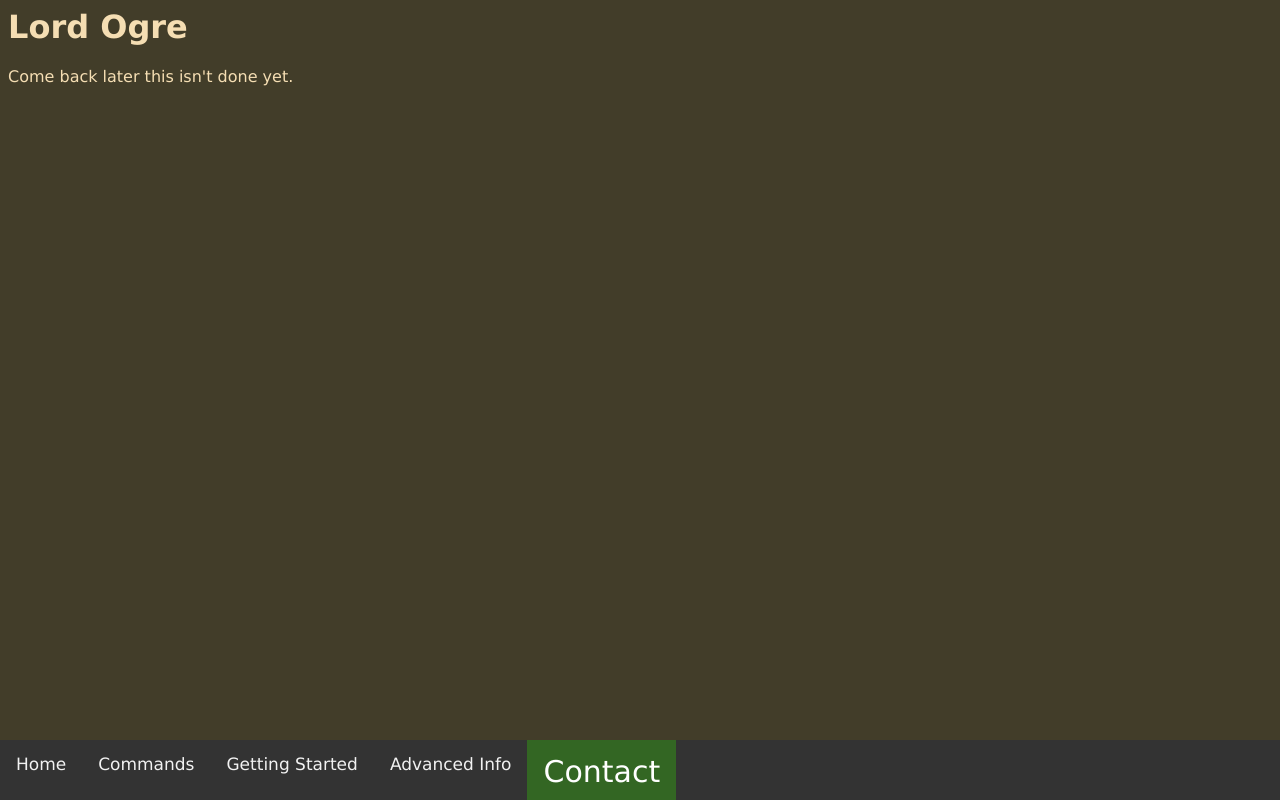
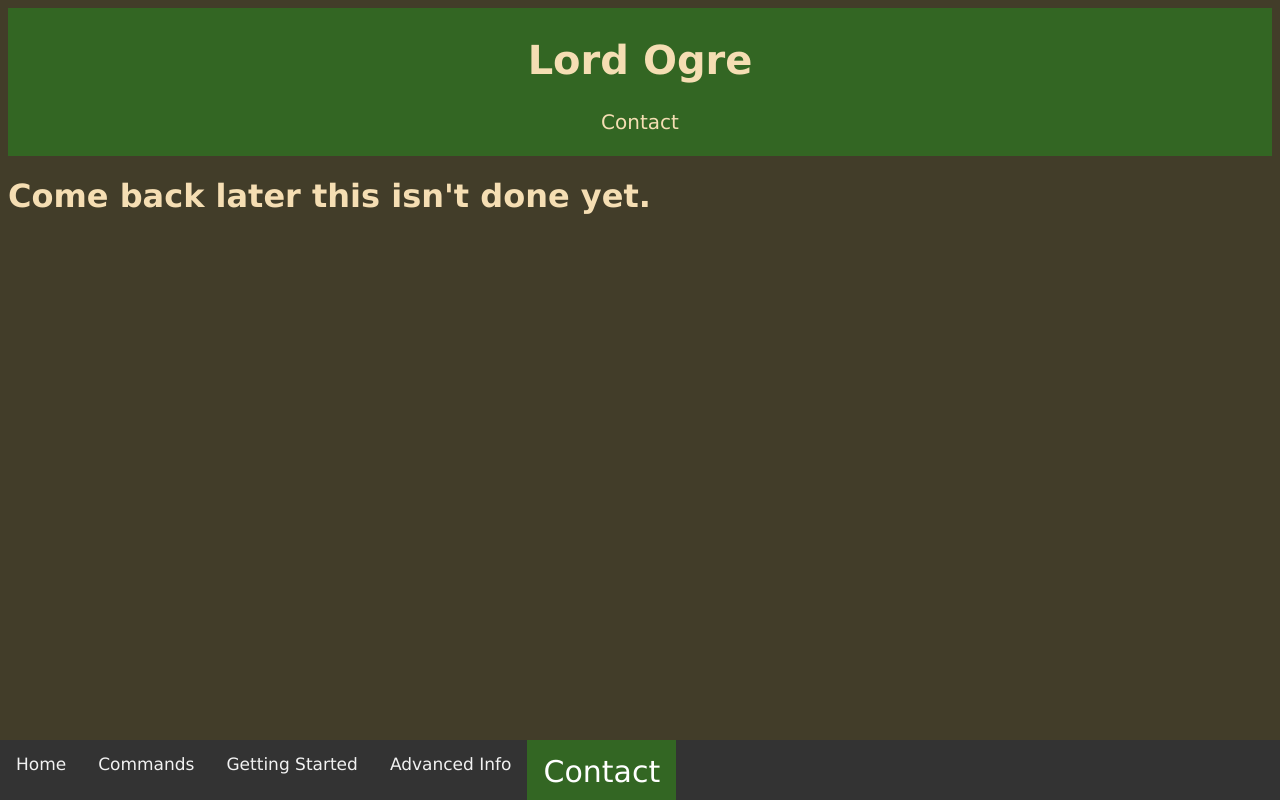
Before and after one commit to Lord-Ogre/lord-ogre.github.io, a plain HTML site: page contact.html in a window 1280 px wide. Drawn offline with Linux system fonts and the light colour scheme.

Commit message:
Update contact.html header

```diff
--- a/contact.html
+++ b/contact.html
@@ -6,8 +6,11 @@
     </head>
 
     <body>
-        <h1>Lord Ogre</h1>
-        <p>Come back later this isn't done yet.</p>
+        <div class="header">
+      <h1>Lord Ogre</h1>
+      <p>Contact</p>
+    </div>
+        <h1>Come back later this isn't done yet.</h1>
         <!--<p id="responseText">Yellow</p>-->
         <div class="navbar">
             <a href="./index.html" >Home</a>
```
